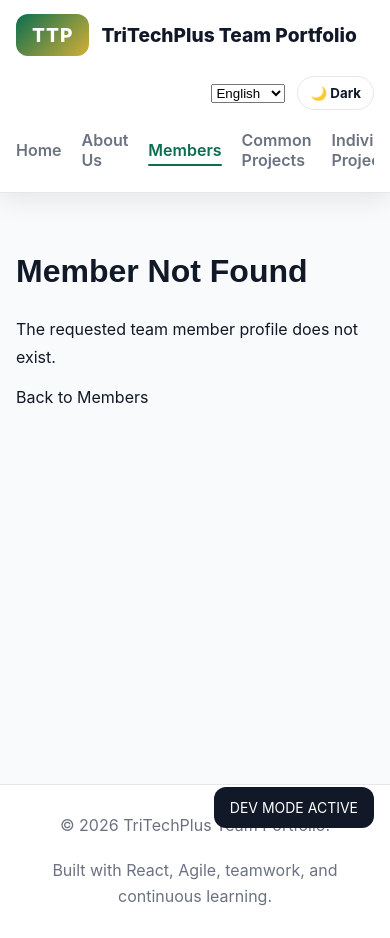
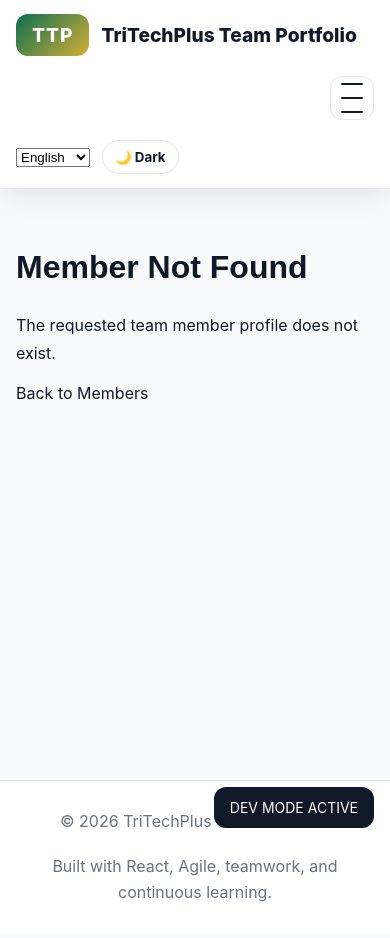
Before and after one commit to LancineDiare/team-portfolio, a React (Vite) app: page /members/1 in a window 390 px wide. Built offline with nearby package versions, Linux system fonts and the light colour scheme.

Commit message:
Complete dark mode theme switching and mobile navigation

```diff
--- a/src/components/common/Navbar/Navbar.css
+++ b/src/components/common/Navbar/Navbar.css
@@ -150,26 +150,150 @@ Responsive
 */
 
 @media (max-width: 900px) {
-
   .navbar__inner {
     flex-wrap: wrap;
-
     padding: 14px 0;
   }
 
+  .navbar__menu-button {
+    display: block;
+    margin-left: auto;
+  }
+
   .navbar__links {
-    order: 3;
+    display: none;
+
+    order: 4;
 
     width: 100%;
 
-    overflow-x: auto;
+    flex-direction: column;
+    align-items: flex-start;
 
-    padding-bottom: 8px;
+    padding: 16px 0;
 
-    scrollbar-width: thin;
+    border-top: 1px solid var(--border-color);
+  }
+
+  .navbar__links--open {
+    display: flex;
+  }
+
+  .navbar__link {
+    width: 100%;
+
+    padding: 10px 0;
+  }
+
+  .navbar__link.active::after {
+    display: none;
   }
 
   .navbar__actions {
-    margin-left: auto;
+    order: 3;
+    width: 100%;
+
+    justify-content: flex-start;
   }
 }
+
+
+/*
+========================================
+Mobile Menu Button
+========================================
+*/
+
+.navbar__menu-button {
+  display: none;
+
+  width: 42px;
+  height: 42px;
+
+  border: 1px solid var(--border-color);
+  border-radius: var(--radius-md);
+
+  background: var(--surface-color);
+
+  cursor: pointer;
+}
+
+.navbar__menu-button span {
+  display: block;
+
+  width: 20px;
+  height: 2px;
+
+  margin: 4px auto;
+
+  background: var(--text-color);
+
+  border-radius: 999px;
+}
+
+
+/*
+========================================
+Mobile Navigation Fix
+========================================
+*/
+
+.navbar__menu-button {
+  display: none;
+}
+
+@media (max-width: 1024px) {
+  .navbar__menu-button {
+    display: flex;
+    flex-direction: column;
+    justify-content: center;
+    align-items: center;
+    gap: 4px;
+
+    width: 44px;
+    height: 44px;
+
+    margin-left: auto;
+
+    background: var(--surface-color);
+    border: 1px solid var(--border-color);
+    border-radius: var(--radius-md);
+  }
+
+  .navbar__menu-button span {
+    display: block;
+    width: 22px;
+    height: 2px;
+    background: var(--text-color);
+    border-radius: 999px;
+  }
+
+  .navbar__links {
+    display: none;
+    order: 4;
+    width: 100%;
+    flex-direction: column;
+    align-items: flex-start;
+    padding: 16px 0;
+    border-top: 1px solid var(--border-color);
+  }
+
+  .navbar__links--open {
+    display: flex;
+  }
+
+  .navbar__link {
+    width: 100%;
+    padding: 10px 0;
+  }
+
+  .navbar__link.active::after {
+    display: none;
+  }
+
+  .navbar__actions {
+    order: 3;
+    width: 100%;
+    justify-content: flex-start;
+  }
+}
--- a/src/components/common/Navbar/Navbar.jsx
+++ b/src/components/common/Navbar/Navbar.jsx
@@ -2,9 +2,10 @@
  * Navbar Component
  *
  * Main navigation bar containing brand, page links,
- * language switcher, and theme toggle.
+ * language switcher, theme toggle, and mobile menu.
  */
 
+import { useState } from "react";
 import { NavLink } from "react-router-dom";
 import { useTranslation } from "react-i18next";
 
@@ -18,21 +19,58 @@ import "./Navbar.css";
 function Navbar() {
   const { t } = useTranslation();
 
+  const [isMenuOpen, setIsMenuOpen] = useState(false);
+
+  /**
+   * Toggles mobile navigation menu.
+   */
+  const handleToggleMenu = () => {
+    setIsMenuOpen((currentState) => !currentState);
+  };
+
+  /**
+   * Closes mobile menu after selecting a link.
+   */
+  const handleCloseMenu = () => {
+    setIsMenuOpen(false);
+  };
+
   return (
     <header className="navbar">
       <div className="container navbar__inner">
         {/* Brand */}
-        <NavLink to="/" className="navbar__brand">
+        <NavLink to="/" className="navbar__brand" onClick={handleCloseMenu}>
           <span className="navbar__logo">TTP</span>
           <span>{t("app.name")}</span>
         </NavLink>
 
+        {/* Mobile Menu Button */}
+        <button
+          type="button"
+          className="navbar__menu-button"
+          onClick={handleToggleMenu}
+          aria-label="Toggle navigation menu"
+          aria-expanded={isMenuOpen}
+        >
+          <span></span>
+          <span></span>
+          <span></span>
+        </button>
+
         {/* Main Navigation Links */}
-        <nav className="navbar__links" aria-label="Main navigation">
+        <nav
+          className={
+            isMenuOpen
+              ? "navbar__links navbar__links--open"
+              : "navbar__links"
+          }
+          aria-label="Main navigation"
+        >
           {navigation.map((item) => (
             <NavLink
               key={item.path}
               to={item.path}
+              onClick={handleCloseMenu}
               className={({ isActive }) =>
                 isActive ? "navbar__link active" : "navbar__link"
               }
```
